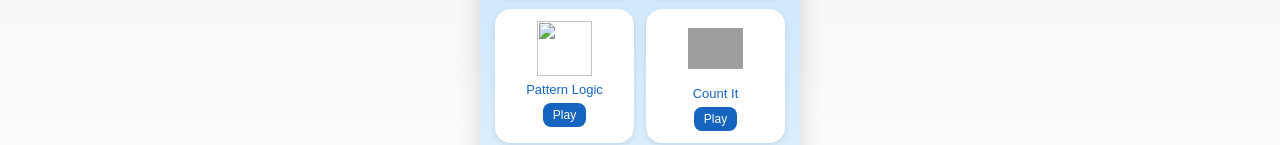
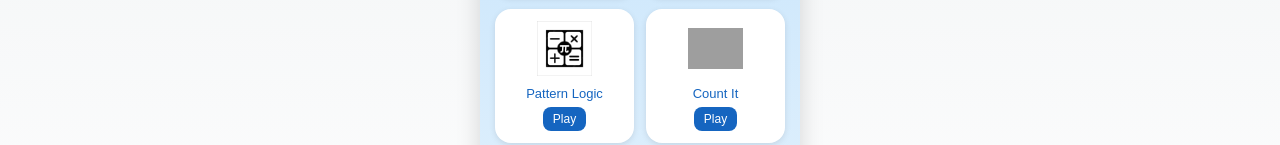
Before and after one commit to BaharFatima/mindflex-braingym, a website with bundled scripts: page focuslab.html in a window 1280 px wide. Shown: the part 437-582 px from the top of the page. Built offline with nearby package versions, Linux system fonts and the light colour scheme; grey boxes are pictures that could not be loaded.

Commit message:
Update focuslab.html

```diff
--- a/focuslab.html
+++ b/focuslab.html
@@ -321,7 +321,7 @@
   <div class="game-grid">
     <div class="card"><img src="https://i.pinimg.com/1200x/9d/f0/f3/9df0f3e94f01fba50006b1f65a9fb8ae.jpg"><p>Match Shapes</p><button onclick="go('matchshapes.html')">Play</button></div>
     <div class="card"><img src="https://i.pinimg.com/736x/70/bc/68/70bc6886d0c6c70931868a7d4b01ba88.jpg"><p>Color Catch</p><button onclick="go('colorcatch.html')">Play</button></div>
-    <div class="card"><img src="patterntapicon.png"><p>Pattern Logic</p><button onclick="go('patternlogic.html')">Play</button></div>
+    <div class="card"><img src="patterntapicon.jpeg"><p>Pattern Logic</p><button onclick="go('patternlogic.html')">Play</button></div>
     <div class="card"><img src="https://i.pinimg.com/736x/bc/fb/a4/bcfba4fcef9bd1227b036d3851168fff.jpg"><p>Count It</p><button onclick="go('countit.html')">Play</button></div>
   </div>
 </div>
```
